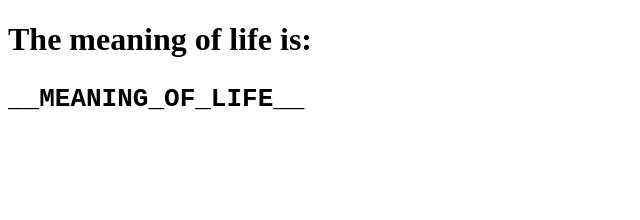
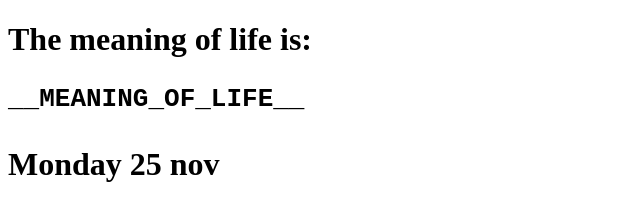
Before and after one commit to Tjommiboy/PUSH_PULL, a website: page index.html in a window 1280 px wide. Shown: the whole page, without its empty margins (0-640 px from the left). Drawn offline with Linux system fonts and the light colour scheme.

Commit message:
changes to html.index

```diff
--- a/index.html
+++ b/index.html
@@ -10,6 +10,7 @@
     <h1>
       The meaning of life is:
       <pre>__MEANING_OF_LIFE__</pre>
+      <p>Monday 25 nov</p>
     </h1>
   </body>
 </html>
```
